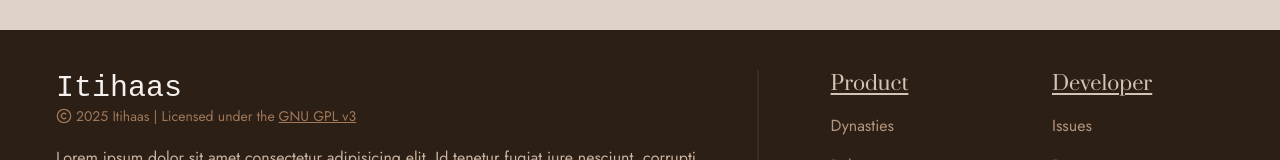
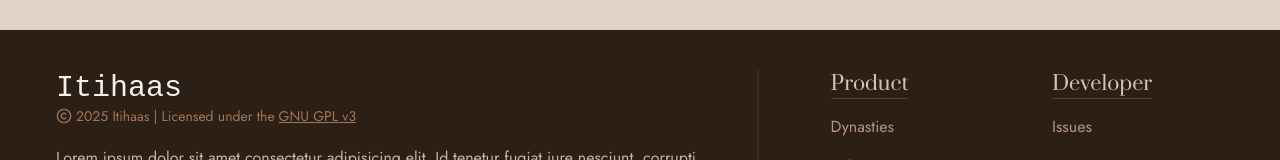
Before and after one commit to sunillshastry/itihaas-client, a React (Vite) app: page / in a window 1280 px wide. Shown: the part 914-1074 px from the top of the page. Built offline with nearby package versions, Linux system fonts and the light colour scheme; a web font is replaced by a local one.

Commit message:
Replace 'underline' styling with border styling with updated colour/opacity

```diff
--- a/src/components/FooterLinksTab.jsx
+++ b/src/components/FooterLinksTab.jsx
@@ -3,7 +3,7 @@ import PropTypes from 'prop-types';
 function FooterLinksTab({ title, children }) {
 	return (
 		<div>
-			<h4 className="font-heading text-primary-60 text-xl underline underline-offset-3">
+			<h4 className="font-heading text-primary-60 border-b-primary-60/20 border-b text-xl">
 				{title}
 			</h4>
 			{children}
```
